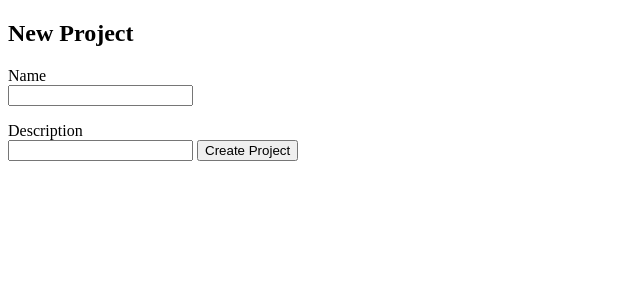
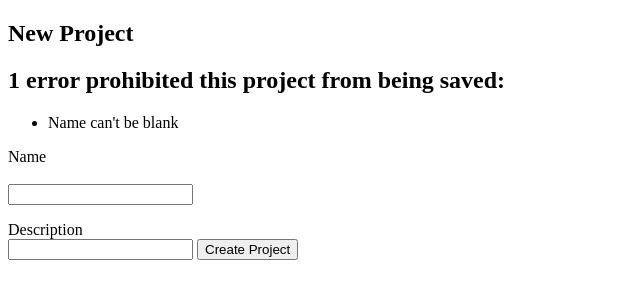
Before and after one commit to dpw67/ticketee4, a Rails app: page /projects/new in a window 1280 px wide. Shown: the top 300 px of the page, without its empty margins (0-640 px from the left). Run offline with Rails 7, Linux system fonts and the light colour scheme; style sheets or scripts are compiled from the project's sources; some libraries are stand-ins or nearby versions.

Commit message:
Add validation to ensure names are specified when creating projects

```diff
--- a/app/controllers/projects_controller.rb
+++ b/app/controllers/projects_controller.rb
@@ -3,7 +3,8 @@ class ProjectsController < ApplicationController
   end
 
   def new
-    @project = Project.new
+    @project = Project.new(params[:project])
+    @project.save
   end
 
   def create
@@ -12,7 +13,8 @@ class ProjectsController < ApplicationController
       flash[:notice] = "Project has been created."
       redirect_to @project
     else
-      # nothing, yet
+      flash[:alert] = "Project has not been created."
+      render :action => "new"
     end
   end
 
--- a/app/models/project.rb
+++ b/app/models/project.rb
@@ -1,2 +1,3 @@
 class Project < ActiveRecord::Base
+  validates :name, presence: true
 end
--- a/app/views/projects/new.html.erb
+++ b/app/views/projects/new.html.erb
@@ -1,5 +1,17 @@
 <h2>New Project</h2>
 <%= form_for(@project) do |f| %>
+	<% if @project.errors.any? %>
+		<div id="error_explanation">
+			<h2><%= pluralize(@project.errors.count, "error") %>
+				prohibited this project from being saved:</h2>
+			<ul>
+				<% @project.errors.full_messages.each do |msg| %>
+					<li><%= msg %></li>
+				<% end %>
+			</ul>
+		</div>
+	<% end %>
+
 	<p>
 		<%= f.label :name %><br />
 		<%= f.text_field :name %>
```
Also changed, not shown: spec/features/creating_projects_spec.rb (+11 -2 lines).
